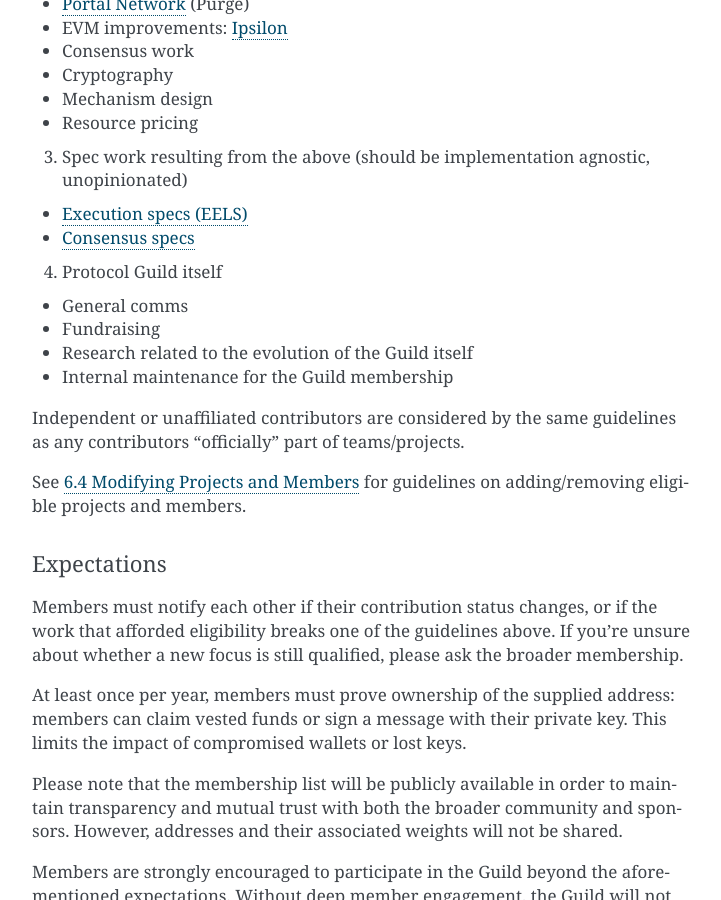
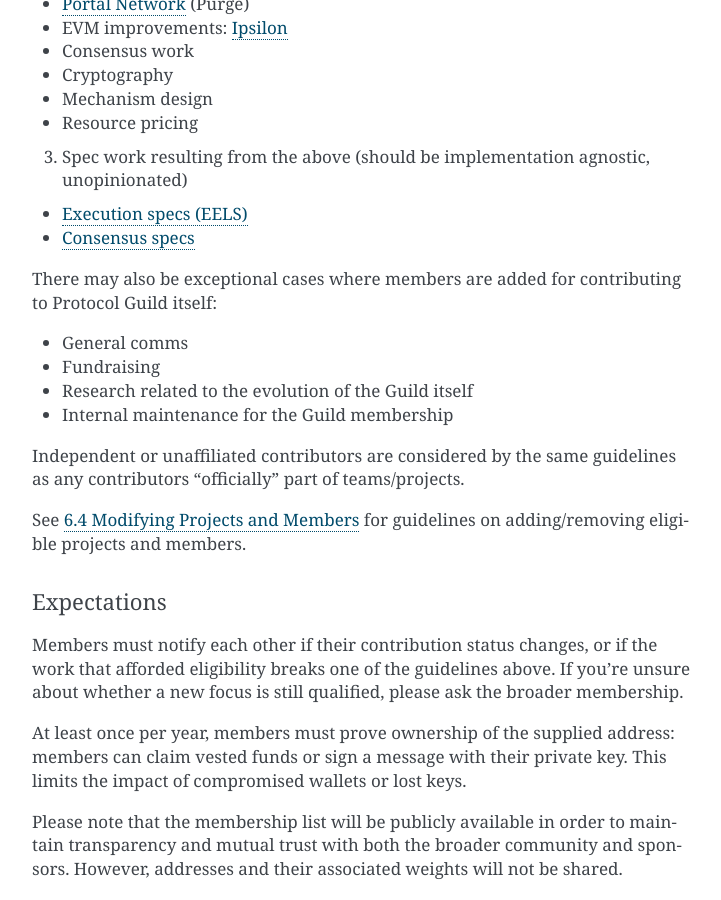
Before and after one commit to protocolguild/documentation, a Sphinx documentation site: the page built from docs/4-roles-expectations.md, in a window 1280 px wide and 900 px high, scrolled down 1803 px. Shown: the whole window, without its empty margins (388-1109 px from the left). Built offline with Sphinx 7.4.7, drawn with Linux system fonts in a browser that asks for light colours; pages that are not in the unit, such as notebooks, are missing from menus.

Commit message:
separate out Guild contributions in eligible projects

```diff
--- a/docs/4-roles-expectations.md
+++ b/docs/4-roles-expectations.md
@@ -53,7 +53,7 @@
 - [Execution specs (EELS)](https://github.com/ethereum/execution-specs)
 - [Consensus specs](https://github.com/ethereum/consensus-specs)
 
-4. Protocol Guild itself
+There may also be exceptional cases where members are added for contributing to Protocol Guild itself:
 - General comms
 - Fundraising
 - Research related to the evolution of the Guild itself
```
